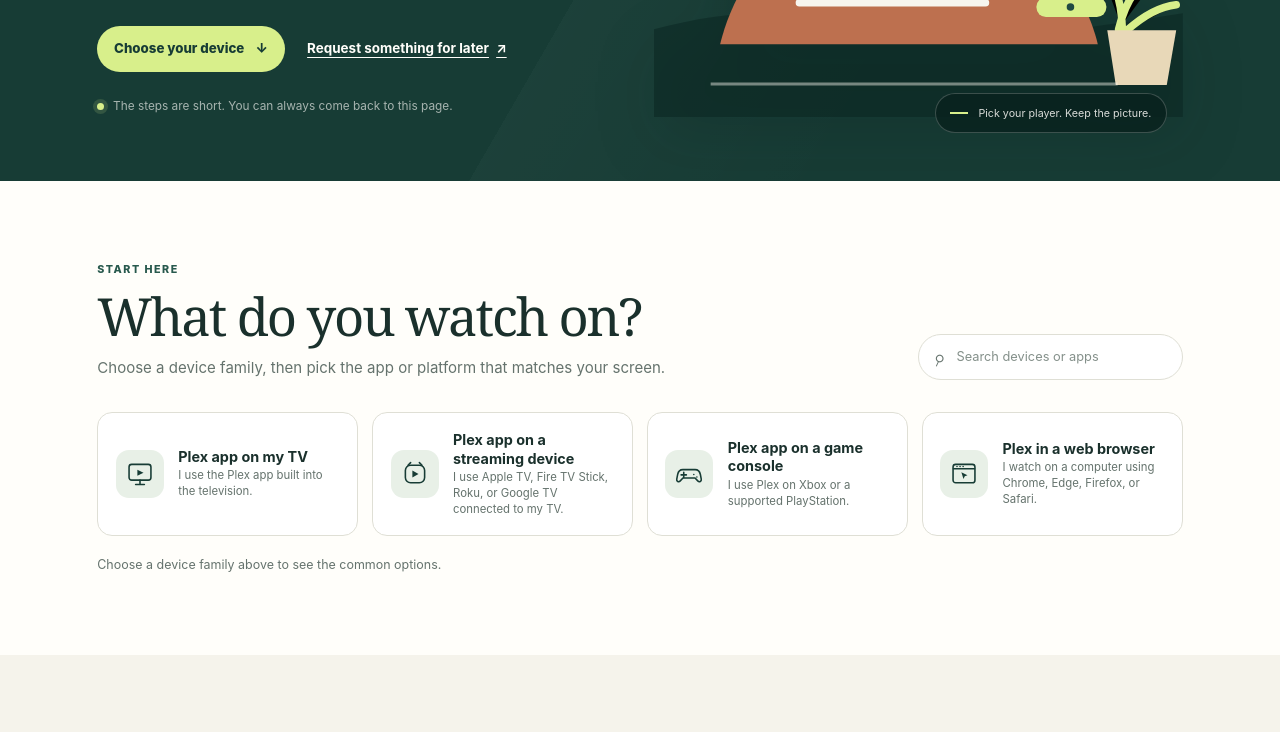
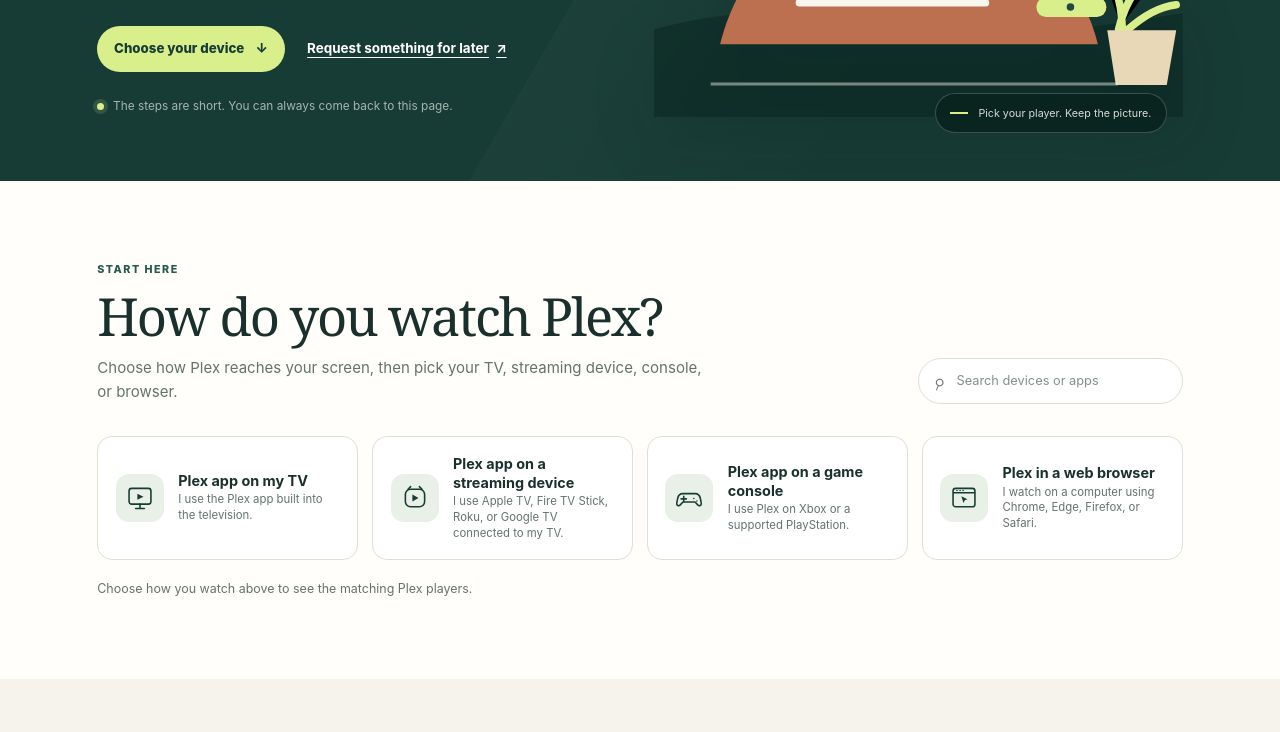
Before and after one commit to cproxy/plex-client-guide, a plain HTML site: page site/index.html in a window 1280 px wide. Shown: the part 428-1160 px from the top of the page. Drawn offline with Linux system fonts and the light colour scheme.

Commit message:
Clarify how viewers choose a Plex player

```diff
--- a/site/index.html
+++ b/site/index.html
@@ -70,8 +70,8 @@
       <div class="section-heading">
         <div>
           <p class="eyebrow">Start here</p>
-          <h2>What do you watch on?</h2>
-          <p class="section-lede">Choose a device family, then pick the app or platform that matches your screen.</p>
+          <h2>How do you watch Plex?</h2>
+          <p class="section-lede">Choose how Plex reaches your screen, then pick your TV, streaming device, console, or browser.</p>
         </div>
         <label class="search-box">
           <span class="search-icon" aria-hidden="true">⌕</span>
@@ -80,7 +80,7 @@
         </label>
       </div>
       <div id="categoryChoices" class="category-grid" aria-label="Device families"></div>
-      <p id="pickerHint" class="picker-hint">Choose a device family above to see the common options.</p>
+      <p id="pickerHint" class="picker-hint">Choose how you watch above to see the matching Plex players.</p>
       <section id="deviceResults" class="device-results" hidden aria-labelledby="resultsTitle">
         <div class="results-heading">
           <div>
```
